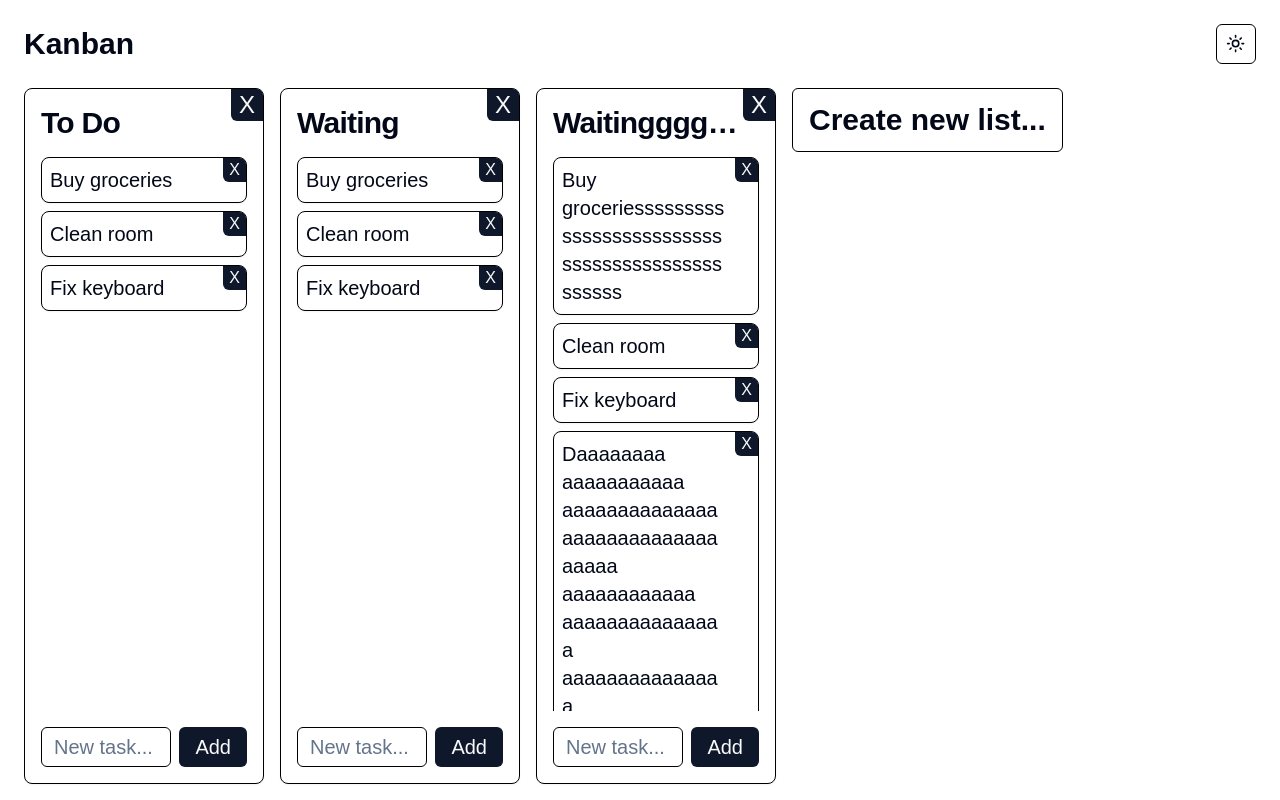
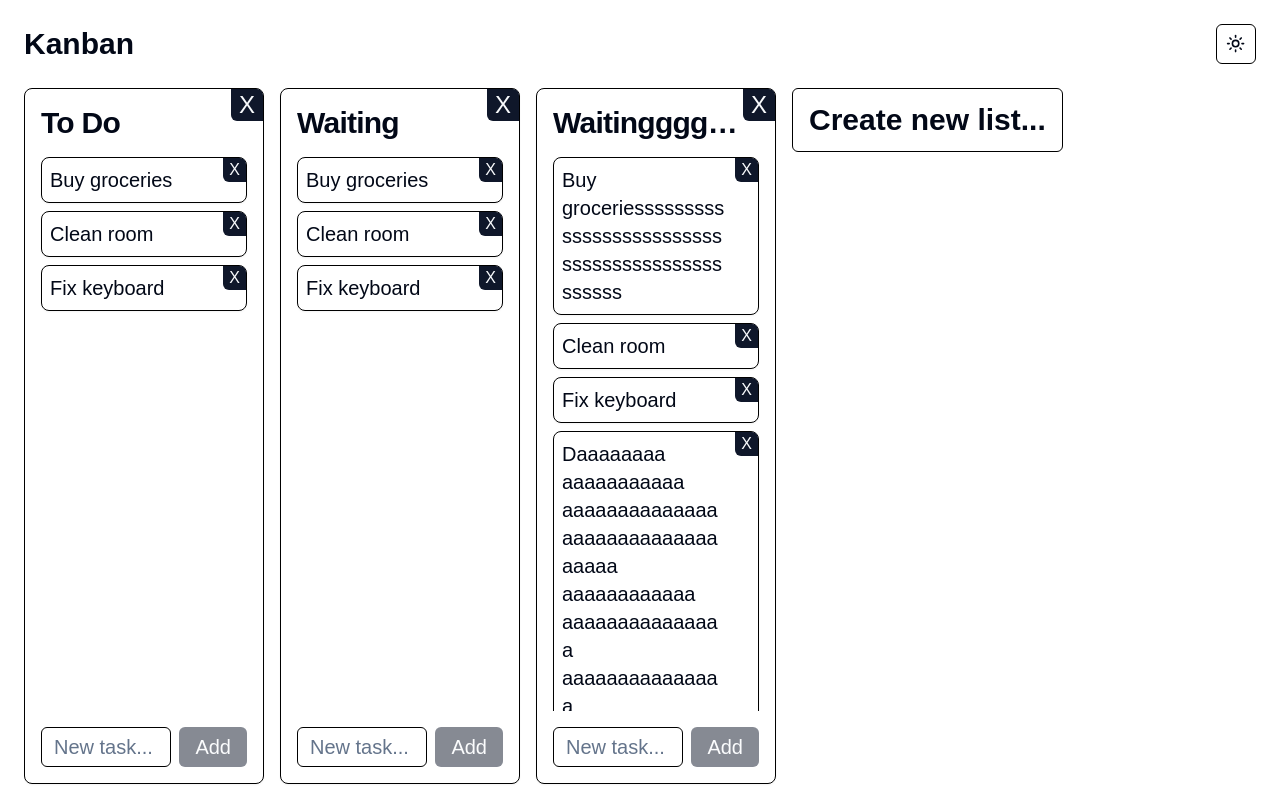
Before and after one commit to danteexpo/kanban, a Next.js app: page /dashboard in a window 1280 px wide. Built offline with nearby package versions, Linux system fonts and the light colour scheme; a web font is replaced by a local one.

Commit message:
Refactored List

```diff
--- a/app/dashboard/page.tsx
+++ b/app/dashboard/page.tsx
@@ -1,27 +1,12 @@
 "use client";
 
-import api, { List, Task } from "@/api/api";
+import api, { Task } from "@/api/api";
 import CreateList from "@/components/create-list";
-import { Button } from "@/components/ui/button";
-import {
-	Card,
-	CardHeader,
-	CardTitle,
-	CardContent,
-	CardFooter,
-} from "@/components/ui/card";
-import { Input } from "@/components/ui/input";
+import List from "@/components/list";
 import { useEffect, useState } from "react";
-import {
-	Tooltip,
-	TooltipContent,
-	TooltipProvider,
-	TooltipTrigger,
-} from "@/components/ui/tooltip";
 
 export default function Dashboard() {
 	const [lists, setLists] = useState<List[]>([]);
-	const [input, setInput] = useState("");
 	const [status, setStatus] = useState(false);
 
 	useEffect(() => {
@@ -40,8 +25,8 @@ export default function Dashboard() {
 			.then((newLists) => setLists([...newLists]));
 	};
 
-	const handleDeleteList = (id: number) => {
-		api.delete(id).then((newLists) => setLists([...newLists]));
+	const handleDeleteList = (listId: number) => {
+		api.delete(listId).then((newLists) => setLists([...newLists]));
 	};
 
 	const handleDeleteTask = (listId: number, taskId: number) => {
@@ -57,7 +42,7 @@ export default function Dashboard() {
 		api.update(list).then((newLists) => setLists([...newLists]));
 	};
 
-	const handleAddTask = (listId: number) => {
+	const handleAddTask = (listId: number, input: string) => {
 		let list = lists.find((list) => list.id === listId);
 
 		if (!list) return;
@@ -75,7 +60,6 @@ export default function Dashboard() {
 
 		api.update(list).then((newLists) => {
 			setLists([...newLists]);
-			setInput("");
 		});
 	};
 
@@ -84,56 +68,13 @@ export default function Dashboard() {
 	return (
 		<main className="flex gap-4 overflow-x-auto pb-4">
 			{lists.map((list) => (
-				<Card
+				<List
 					key={list.id}
-					className="min-w-[240px] max-w-[240px] grid grid-rows-[68px_1fr_72px]"
-				>
-					<CardHeader className="max-w-[238px] relative pr-8 space-y-0">
-						<TooltipProvider>
-							<Tooltip>
-								<TooltipTrigger asChild>
-									<CardTitle className="text-3xl overflow-hidden text-ellipsis whitespace-nowrap">
-										{list.title}
-									</CardTitle>
-								</TooltipTrigger>
-								<TooltipContent>
-									<p className="text-xl">{list.title}</p>
-								</TooltipContent>
-							</Tooltip>
-						</TooltipProvider>
-						<Button
-							className="absolute h-min text-2xl top-0 right-0 px-2 py-0 rounded-tl-none rounded-br-none"
-							onClick={() => handleDeleteList(list.id)}
-						>
-							X
-						</Button>
-					</CardHeader>
-					<CardContent className="flex flex-col gap-2 overflow-y-auto">
-						{list.tasks.map((task) => (
-							<Card key={task.id} className="max-w-[206px]">
-								<CardContent className="relative p-2 pr-8">
-									<p className="break-words">{task.name}</p>
-									<Button
-										className="absolute h-min text-base top-0 right-0 px-1.5 py-0 rounded-tl-none rounded-br-none"
-										onClick={() => handleDeleteTask(list.id, task.id)}
-									>
-										X
-									</Button>
-								</CardContent>
-							</Card>
-						))}
-					</CardContent>
-					<CardFooter className="flex gap-2">
-						<Input
-							type="text"
-							placeholder="New task..."
-							value={input}
-							onChange={(e) => setInput(e.target.value)}
-							maxLength={192}
-						/>
-						<Button onClick={() => handleAddTask(list.id)}>Add</Button>
-					</CardFooter>
-				</Card>
+					list={list}
+					handleDeleteList={handleDeleteList}
+					handleDeleteTask={handleDeleteTask}
+					handleAddTask={handleAddTask}
+				/>
 			))}
 			<CreateList onClick={handleCreateList} />
 		</main>
--- /dev/null
+++ b/components/list.tsx
@@ -0,0 +1,93 @@
+import { List } from "@/api/api";
+import { Button } from "@/components/ui/button";
+import {
+	Card,
+	CardHeader,
+	CardTitle,
+	CardContent,
+	CardFooter,
+} from "@/components/ui/card";
+import { Input } from "@/components/ui/input";
+import {
+	Tooltip,
+	TooltipContent,
+	TooltipProvider,
+	TooltipTrigger,
+} from "@/components/ui/tooltip";
+import { useState } from "react";
+
+type ListProps = {
+	list: List;
+	handleDeleteList: (listId: number) => void;
+	handleDeleteTask: (listId: number, taskId: number) => void;
+	handleAddTask: (listId: number, input: string) => void;
+};
+
+const List = ({
+	list,
+	handleDeleteList,
+	handleDeleteTask,
+	handleAddTask,
+}: ListProps) => {
+	const [input, setInput] = useState("");
+
+	return (
+		<Card className="min-w-[240px] max-w-[240px] grid grid-rows-[68px_1fr_72px]">
+			<CardHeader className="max-w-[238px] relative pr-8 space-y-0">
+				<TooltipProvider>
+					<Tooltip>
+						<TooltipTrigger asChild>
+							<CardTitle className="text-3xl overflow-hidden text-ellipsis whitespace-nowrap">
+								{list.title}
+							</CardTitle>
+						</TooltipTrigger>
+						<TooltipContent>
+							<p className="text-xl">{list.title}</p>
+						</TooltipContent>
+					</Tooltip>
+				</TooltipProvider>
+				<Button
+					className="absolute h-min text-2xl top-0 right-0 px-2 py-0 rounded-tl-none rounded-br-none"
+					onClick={() => handleDeleteList(list.id)}
+				>
+					X
+				</Button>
+			</CardHeader>
+			<CardContent className="flex flex-col gap-2 overflow-y-auto">
+				{list.tasks.map((task) => (
+					<Card key={task.id} className="max-w-[206px]">
+						<CardContent className="relative p-2 pr-8">
+							<p className="break-words">{task.name}</p>
+							<Button
+								className="absolute h-min text-base top-0 right-0 px-1.5 py-0 rounded-tl-none rounded-br-none"
+								onClick={() => handleDeleteTask(list.id, task.id)}
+							>
+								X
+							</Button>
+						</CardContent>
+					</Card>
+				))}
+			</CardContent>
+			<CardFooter className="flex gap-2">
+				<Input
+					type="text"
+					placeholder="New task..."
+					value={input}
+					onChange={(e) => setInput(e.target.value)}
+					maxLength={192}
+				/>
+				<Button
+					onClick={() => {
+						handleAddTask(list.id, input);
+						setInput("");
+					}}
+					disabled={input === ""}
+				>
+					Add
+				</Button>
+			</CardFooter>
+		</Card>
+	);
+};
+
+export default List;
```
